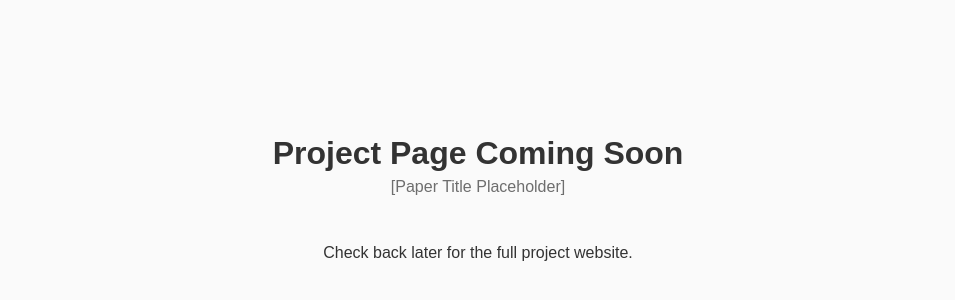
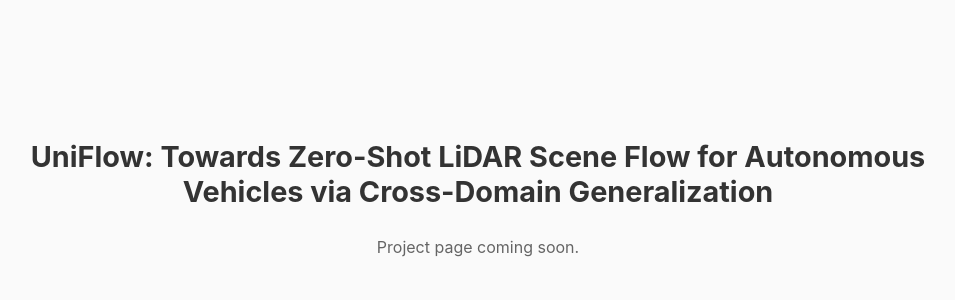
Before and after one commit to lisiyi777/UniFlow, a plain HTML site: page index.html in a window 1280 px wide. Shown: the part 204-504 px from the top of the page, without its empty margins (162-1117 px from the left). Drawn offline with Linux system fonts and the light colour scheme.

Commit message:
Update index.html

```diff
--- a/index.html
+++ b/index.html
@@ -3,26 +3,34 @@
 <head>
   <meta charset="UTF-8" />
   <meta name="viewport" content="width=device-width, initial-scale=1.0" />
-  <title>Project Page – Coming Soon</title>
+  <title>UniFlow – Project Page</title>
   <style>
     body {
-      font-family: Arial, sans-serif;
+      font-family: -apple-system, BlinkMacSystemFont, "Segoe UI", sans-serif;
       display: flex;
       flex-direction: column;
       justify-content: center;
       align-items: center;
-      height: 100vh;
+      min-height: 100vh;
       margin: 0;
       background: #fafafa;
       color: #333;
+      padding: 0 1.5rem;
+      text-align: center;
     }
-    h1 { margin-bottom: 0.2em; }
-    .subtitle { opacity: 0.7; margin-bottom: 2em; }
+    h1 {
+      max-width: 900px;
+      font-size: 1.8rem;
+      margin-bottom: 0.75rem;
+    }
+    p {
+      font-size: 1rem;
+      opacity: 0.75;
+    }
   </style>
 </head>
 <body>
-  <h1>Project Page Coming Soon</h1>
-  <div class="subtitle">[Paper Title Placeholder]</div>
-  <p>Check back later for the full project website.</p>
+  <h1>UniFlow: Towards Zero-Shot LiDAR Scene Flow for Autonomous Vehicles via Cross-Domain Generalization</h1>
+  <p>Project page coming soon.</p>
 </body>
 </html>
```
